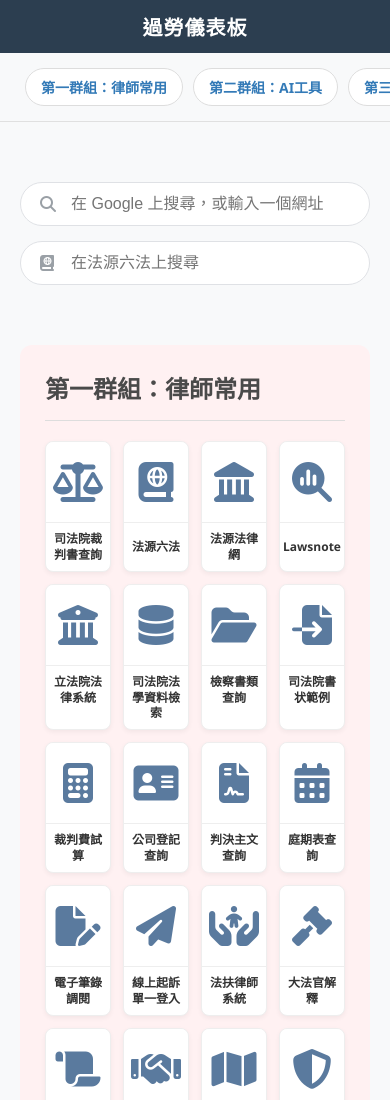
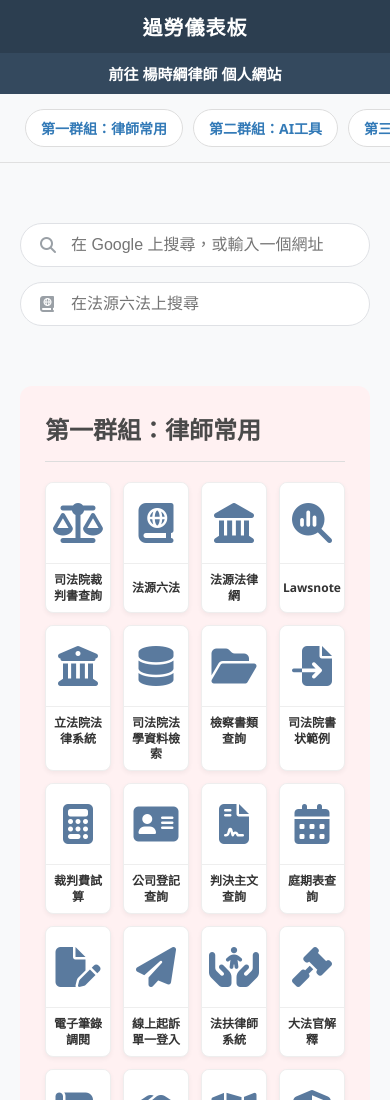
Before and after one commit to ysklushi/karoboard, a plain HTML site: page index.html in a window 390 px wide. Shown: the top 1100 px of the page. Drawn offline with Linux system fonts and the light colour scheme.

Commit message:
Add files via upload

```diff
--- a/index.html
+++ b/index.html
@@ -14,6 +14,9 @@
         <h1>過勞儀表板</h1>
         <a href="https://karolushi.netlify.app" class="header-link">楊時綱律師</a>
     </div>
+
+    <!-- 新增：專門給手機版顯示的連結 -->
+    <a href="https://karolushi.netlify.app" class="mobile-home-link">前往 楊時綱律師 個人網站</a>
 
     <nav id="quick-nav" class="quick-nav-container"></nav>
 
--- a/style.css
+++ b/style.css
@@ -24,7 +24,6 @@
     letter-spacing: 1px;
 }
 
-/* === 新增：右上角連結的樣式 === */
 .header-link {
     color: #fff;
     text-decoration: none;
@@ -36,6 +35,23 @@
 .header-link:hover {
     color: #a8c7fa;
     text-decoration: underline;
+}
+
+/* === 新增：手機版專用連結的樣式 === */
+.mobile-home-link {
+    display: none; /* 關鍵：預設（電腦版）隱藏 */
+    background-color: #34495e;
+    color: #fff;
+    text-align: center;
+    padding: 10px 15px;
+    text-decoration: none;
+    font-size: 15px;
+    font-weight: 600;
+    transition: background-color 0.2s ease;
+}
+
+.mobile-home-link:hover {
+    background-color: #4a6572;
 }
 
 /* 快速導航列樣式 */
@@ -88,7 +104,6 @@
 .search-input { width: 100%; padding: 12px 20px 12px 50px; font-size: 16px; border: 1px solid #dfe1e5; border-radius: 24px; box-shadow: none; transition: box-shadow 0.2s ease; box-sizing: border-box; }
 .search-input:focus { outline: none; box-shadow: 0 1px 6px rgba(32,33,36,0.28); }
 
-/* --- 新增：讓連續的搜尋框之間有間距 --- */
 .search-form + .search-form {
     margin-top: 15px;
 }
@@ -207,6 +222,9 @@
     .header-link {
         display: none;
     }
+    .mobile-home-link {
+        display: block;
+    }
     .icon-container { height: 80px; }
     .icon-container i { font-size: 40px; }
     .link-card .title { font-size: 12px; min-height: 32px; }
@@ -221,25 +239,20 @@
     color: #aaa;
 }
 
-/* --- 新增：回到最上層按鈕的樣式 --- */
 .back-to-top-btn {
-    position: fixed; /* 關鍵：讓按鈕浮動 */
+    position: fixed;
     bottom: 30px;
     right: 30px;
-
-    /* 外觀設計 */
     display: inline-flex;
     align-items: center;
     padding: 10px 15px;
-    background-color: #2c3e50; /* 與頂部標題列顏色一致 */
+    background-color: #2c3e50;
     color: #fff;
-    border-radius: 50px; /* 膠囊形狀 */
+    border-radius: 50px;
     text-decoration: none;
     font-size: 14px;
     font-weight: 600;
     box-shadow: 0 4px 8px rgba(0,0,0,0.2);
-
-    /* 預設隱藏，並準備動畫效果 */
     opacity: 0;
     visibility: hidden;
     transform: translateY(20px);
@@ -250,7 +263,6 @@
     margin-right: 8px;
 }
 
-/* 當按鈕擁有 'show' class 時，讓它顯示出來 */
 .back-to-top-btn.show {
     opacity: 1;
     visibility: visible;
@@ -258,5 +270,5 @@
 }
 
 .back-to-top-btn:hover {
-    background-color: #34495e; /* 滑鼠移上去時顏色變深一點 */
+    background-color: #34495e;
 }
```
